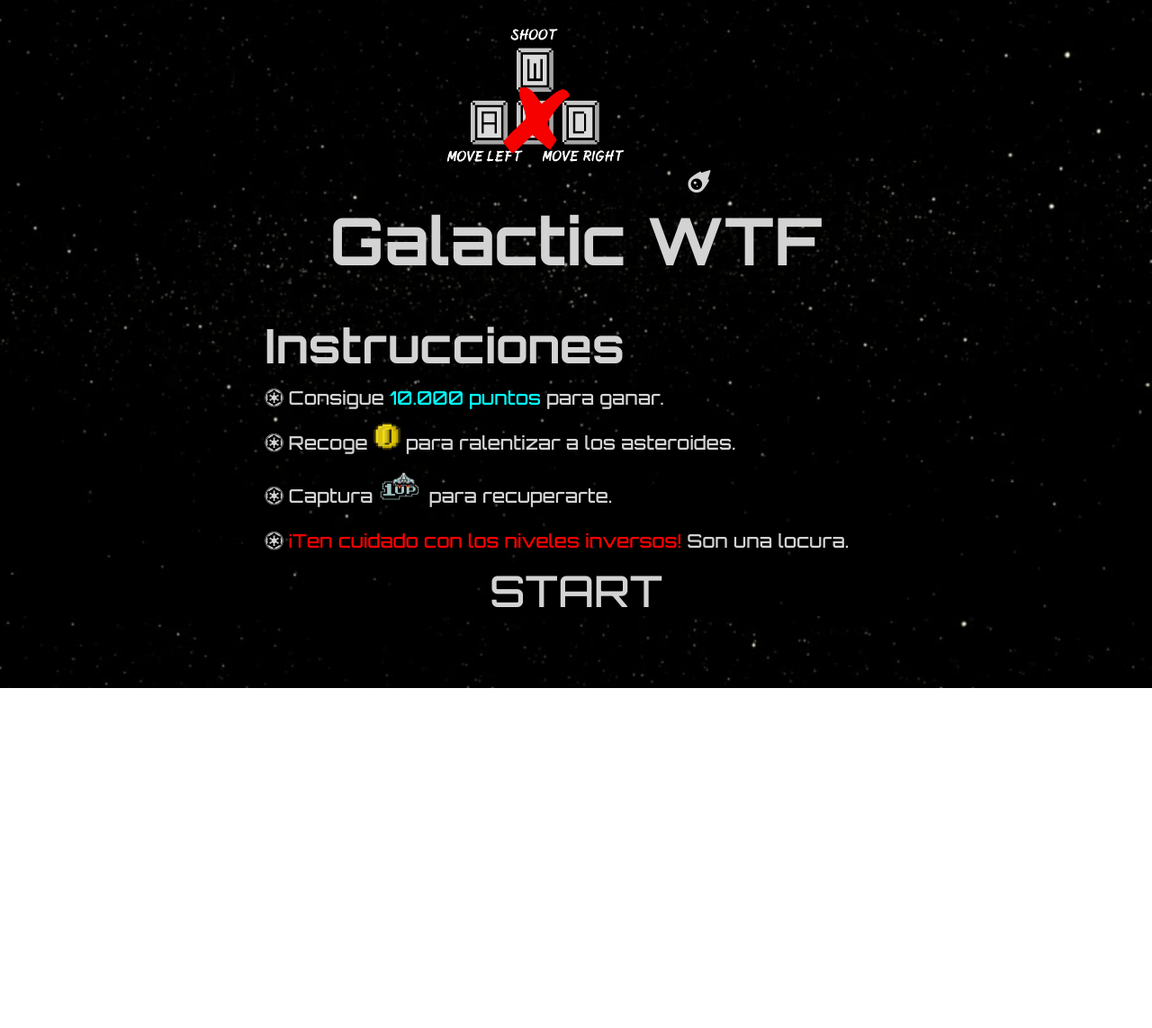
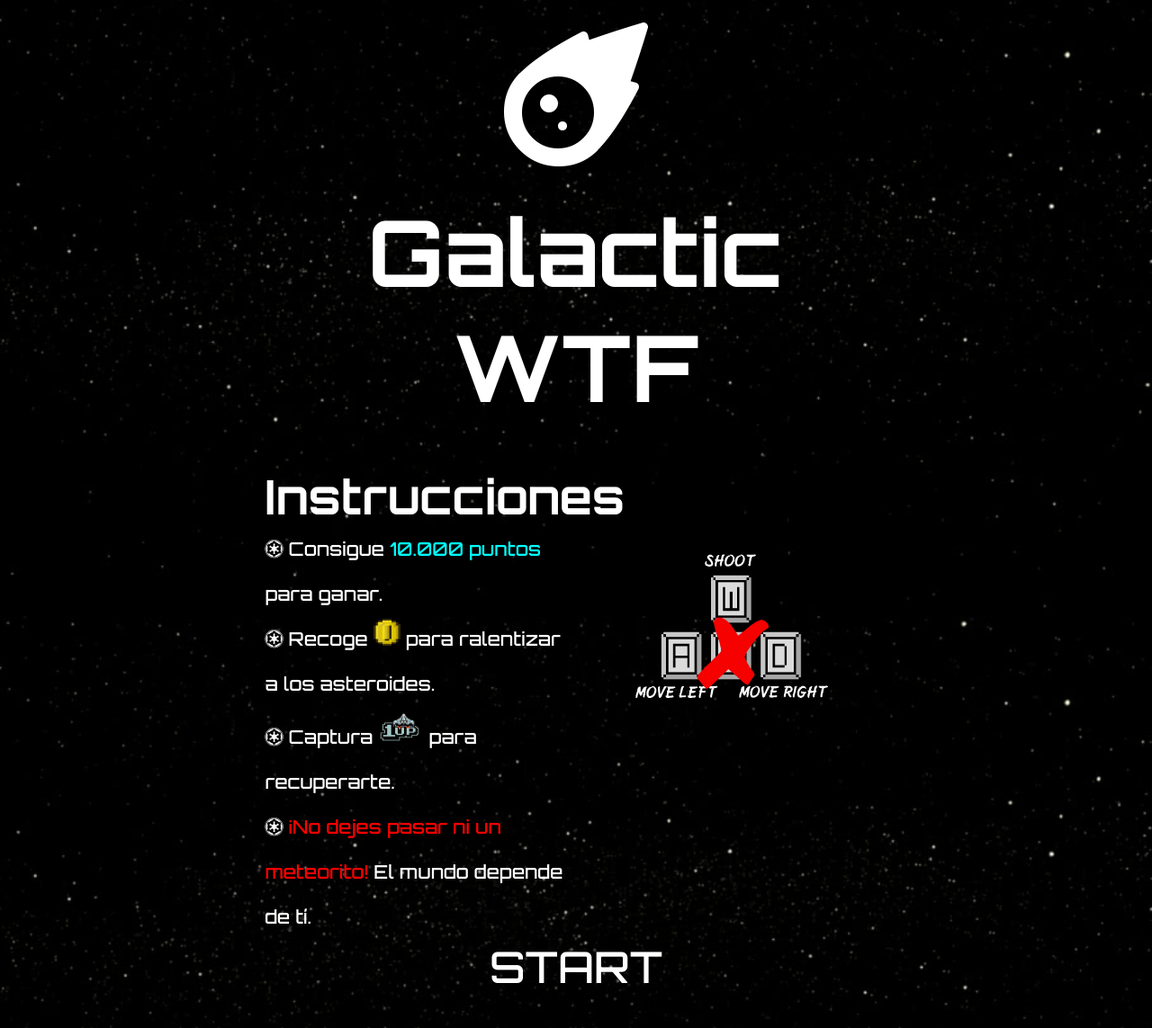
Before and after one commit to Nyhz/galactic-wtf, a plain HTML site: page index.html in a window 1280 px wide. Shown: the part 35-1178 px from the top of the page at 90% size. Before the commit the page ends 800 px from the top, so only its background shows below. Drawn offline with Linux system fonts and the light colour scheme.

Commit message:
menu done

```diff
--- a/css/styles.css
+++ b/css/styles.css
@@ -10,6 +10,7 @@ body {
   background-size: cover;
   font-family: "Orbitron", sans-serif;
 }
+
 .restart_container {
   color: white;
   font-size: 3.3rem;
@@ -67,17 +68,10 @@ body {
   color: aqua;
 }
 
-#primarycontrols img {
-  margin-right: 66.6px;
-  width: 30%;
-}
-
 .menu__container {
-  color: lightgray;
-  border-radius: 15%;
+  color: white;
   width: 60%;
   height: 100%;
-  padding: 0;
   margin: auto;
   display: block;
   position: absolute;
@@ -85,7 +79,6 @@ body {
   bottom: 0;
   left: 0;
   right: 0;
-  text-align: center;
 }
 
 .menu__container_hidden {
@@ -100,12 +93,36 @@ body {
 
 .text_container h1 {
   margin-bottom: 5%;
-  font-size: 5rem;
+  font-size: 7rem;
   -webkit-animation: breathing 1s ease-out infinite normal;
   animation: breathing 2s ease-out infinite normal;
   -webkit-font-smoothing: antialiased;
 }
 
+.mid_container {
+  display: grid;
+  grid-template-columns: 50% 50%;
+}
+
+.columna1 {
+  grid-column: 1/2;
+}
+
+.columna2 {
+  grid-column: 2/3;
+}
+
+.columna2 img {
+  width: 65%;
+}
+
+.start_button {
+  text-align: center;
+}
+
+#meteor {
+  font-size: 10rem;
+}
 @-webkit-keyframes breathing {
   0% {
     -webkit-transform: scale(0.9);
--- a/index.html
+++ b/index.html
@@ -31,11 +31,14 @@
     <div class="menu_container_hidden" id="menu_id">
       <span><h2 id="menu"><i class="fas fa-bars"></i> MENU</h2></span>
     </div>
+
     <div class="menu__container">
       <div class="text_container">
-        <span id="primarycontrols"><img src="img/controles.png" alt="controls image"></span><span id="meteor"><i class="fas fa-meteor"></i></span>
+        <span id="meteor"><i class="fas fa-meteor"></i></span>
         <h1>Galactic WTF</h1>
+        <div class="mid_container">
         <h2>Instrucciones</h2>
+          <div class="columna1">
           <ul class="instrucciones">
             <li>
               <i class="fab fa-empire"></i> Consigue
@@ -50,11 +53,16 @@
             </li>
             <li>
               <i class="fab fa-empire"></i>
-            <span id="danger">¡Ten cuidado con los niveles inversos! </span>Son
-            una locura.
+              <span id="danger">¡No dejes pasar ni un meteorito! </span> El mundo depende de tí.
             </li>
           </ul>
+        </div>
+        <div class="columna2">
+          <img src="img/controles.png" alt="controles">
+        </div>
+        </div class="start_button">
           <p id="start">START</p>
+        </div>
       </div>
     </div>
 
--- a/js/game.js
+++ b/js/game.js
@@ -31,6 +31,7 @@ const Game = {
   coinAudio: undefined,
   gameOverAudio: undefined,
   winAudio: undefined,
+  slowAudio: undefined,
 
   positiveBalls: [],
   negativeBalls: [],
@@ -366,27 +367,27 @@ const Game = {
       this.currentLevel = 5;
       this.frequency = 10;
     } else if (this.score > 5000 && this.score < 6000) {
-      this.speedMultiplier = 5;
+      this.speedMultiplier = 4;
       this.currentLevel = 6;
       this.player.setListenersReverse();
       this.ctx.font = "42.6px 'Press Start 2P'";
       this.ctx.fillStyle = "white";
       this.ctx.fillText(`REVERSE`, this.width / 2 - 141.6, this.height / 2);
     } else if (this.score > 6000 && this.score < 7000) {
-      this.speedMultiplier = 6;
+      this.speedMultiplier = 5;
       this.currentLevel = 7;
       this.addHealth();
       this.frequency = 15;
       this.player.setListeners();
     } else if (this.score > 7000 && this.score < 8000) {
-      this.speedMultiplier = 7;
+      this.speedMultiplier = 5;
       this.currentLevel = 8;
     } else if (this.score > 8000 && this.score < 9000) {
-      this.speedMultiplier = 8;
+      this.speedMultiplier = 5;
       this.currentLevel = 9;
       this.frequency = 20;
     } else if (this.score > 9000 && this.score < 10000) {
-      this.speedMultiplier = 10;
+      this.speedMultiplier = 7;
       this.currentLevel = 10;
     }
   },
@@ -518,10 +519,10 @@ const Game = {
 
   slowBalls() {
     if (this.player.takenCoins === 10) {
-      console.log("lol");
+      this.slowAudio.play();
       let counterTwo = this.counter;
       this.negativeBalls.forEach((negative) => {
-        negative.velY = 5;
+        negative.velY = 1;
       });
       this.player.takenCoins = 0;
     }
@@ -574,6 +575,9 @@ const Game = {
 
     this.coinAudio = new Audio();
     this.coinAudio.src = "sounds/takecoin.mp3";
+
+    this.slowAudio = new Audio();
+    this.slowAudio.src = "sounds/slow.mp3";
 
     this.gameOverAudio = new Audio();
     this.gameOverAudio.src = "sounds/gameoversound.mp3";
```
Also changed, not shown: 1 other file. Lines whose indentation alone changed are shown as unchanged.
